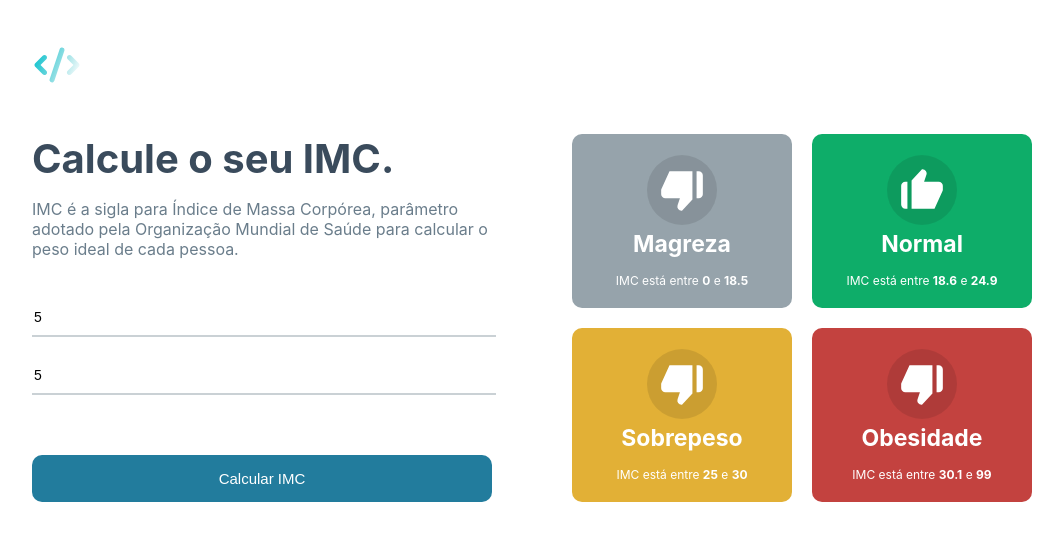
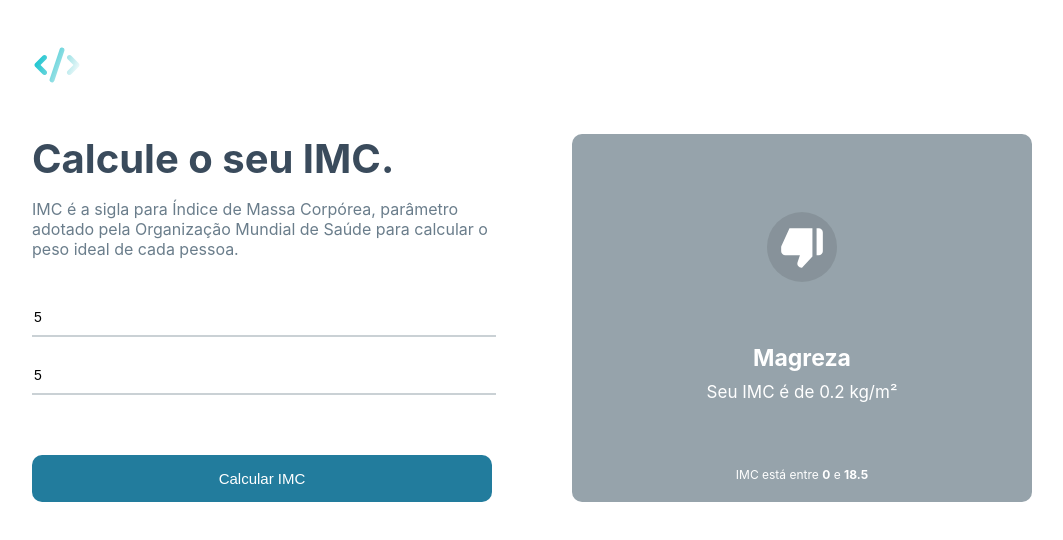
Before and after one commit to guilhermenoliani/calculadora-imc, a React (Vite) app: page / in a window 1280 px wide. Both pictures are taken after typing "5", "5" into the empty fields and a click on the button "Calcular IMC". Shown: the top 540 px of the page, without its empty margins (108-1171 px from the left). Built offline with nearby package versions, Linux system fonts and the light colour scheme.

Commit message:
✅ Calculando IMC e mostrando na tela

```diff
--- a/src/App.tsx
+++ b/src/App.tsx
@@ -3,14 +3,16 @@
 import logoImage from "./assets/logo.svg";
 import { GridItem } from "./components/GridItem";
 
-import { levels, calculateImc } from "./helpers/imc";
+import { levels, calculateImc, Level } from "./helpers/imc";
 
 const App = () => {
   const [heightField, setHightField] = useState<number>(0);
   const [weightField, setWeightField] = useState<number>(0);
+  const [toShow, setToShow] = useState<Level | null>(null);
 
   const handleCalculateImc = () => {
     if (heightField && weightField) {
+      setToShow(calculateImc(heightField, weightField));
     } else {
       alert("Digite os campos corretamente!");
     }
@@ -47,11 +49,19 @@
           <button onClick={handleCalculateImc}>Calcular IMC</button>
         </C.leftSide>
         <C.rightSide>
-          <div className="grid">
-            {levels.map((item, index) => (
-              <GridItem key={index} item={item} />
-            ))}
-          </div>
+          {!toShow && (
+            <div className="grid">
+              {levels.map((item, index) => (
+                <GridItem key={index} item={item} />
+              ))}
+            </div>
+          )}
+          {toShow && (
+            <div className="rightBig">
+              <div className="rightArrow"></div>
+              <GridItem item={toShow} />
+            </div>
+          )}
         </C.rightSide>
       </C.container>
     </div>
--- a/src/AppStyle.tsx
+++ b/src/AppStyle.tsx
@@ -68,4 +68,9 @@
     grid-template-columns: repeat(2, 1fr);
     gap: 20px;
   }
+
+  .rightBig {
+    display: flex;
+    flex: 1;
+  }
 `;
--- a/src/components/GridItem/GridItemStyles.tsx
+++ b/src/components/GridItem/GridItemStyles.tsx
@@ -9,6 +9,12 @@
   color: #fff;
   border-radius: 10px;
   padding: 20px;
+
+  .yourImc {
+    text-align: center;
+    font-size: 17px;
+    margin: 10px 0 50px 0;
+  }
 `;
 
 export const gridIcon = styled.div`
--- a/src/components/GridItem/index.tsx
+++ b/src/components/GridItem/index.tsx
@@ -15,6 +15,10 @@
         {item.icon === "down" && <img src={thumbDown} alt="" width="50" />}
       </C.gridIcon>
       <C.gridTitle>{item.title}</C.gridTitle>
+
+      {item.yourImc && (
+        <div className="yourImc">Seu IMC é de {item.yourImc} kg/m²</div>
+      )}
       <C.gridInfo>
         <>
           IMC está entre <strong>{item.imc[0]}</strong> e{" "}
--- a/src/helpers/imc.ts
+++ b/src/helpers/imc.ts
@@ -18,7 +18,7 @@
 
   for (let i in levels) {
     if (imc >= levels[i].imc[0] && imc < levels[i].imc[1]) {
-      levels[i].yourImc = imc;
+      levels[i].yourImc = parseFloat(imc.toFixed(2));
       return levels[i];
     }
   }
```
